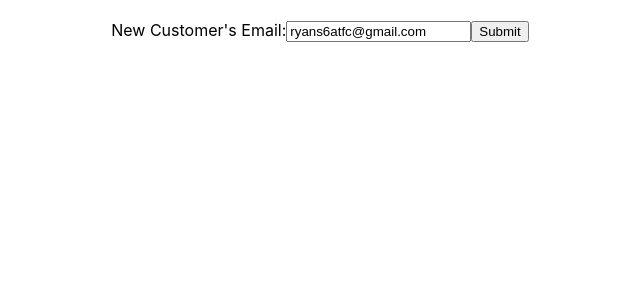
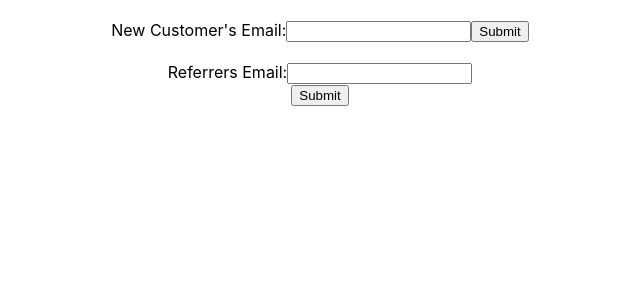
Before and after one commit to RyanS9607/customer-referral-application, a React (Create React App) app: page / in a window 1280 px wide. Shown: the top 300 px of the page, without its empty margins (320-960 px from the left). Built offline with nearby package versions, Linux system fonts and the light colour scheme.

Commit message:
CRAF-3-Frontend-set-up-for-/verifyCustomer/Referral-endpoint

```diff
--- a/src/ components/ReferAFriend.jsx
+++ b/src/ components/ReferAFriend.jsx
@@ -4,7 +4,7 @@ import axios from 'axios';
 function ReferAFriend() {
     //Due to restrictions in AWS, this Boolean field must be manually set. However, for a live system, this field would ideally use the email of the logged-in user as the state.
   const [referrersEmail] = useState('ryan.e.sutcliffe@gmail.com');
-  const [newCustomerEmail, setNewCustomerEmail] = useState('ryans6atfc@gmail.com');
+  const [newCustomerEmail, setNewCustomerEmail] = useState('');
 
 
   const handleSubmit = async (e) => {
--- a/src/ components/ValidateReferral.jsx
+++ b/src/ components/ValidateReferral.jsx
@@ -1,10 +1,55 @@
+import React, { useState } from 'react';
+import axios from 'axios';
+
 function ValidateReferral() {
-    return (
-        <form>
 
+  const [referrersEmail, setRerrersEmail] = useState('');
+
+  //Due to restrictions in AWS, this Boolean field must be manually set. However, for a live system, this field would ideally use the email of the logged-in user as the state.
+  const [newCustomerEmail] = useState('ryans6atfc@gmail.com');
+
+  // Function to handle form submission
+  const handleSubmit = async (e) => {
+    e.preventDefault();
+
+    try {
+      const response = await axios({
+        method: 'POST',
+        url: `${process.env.REACT_APP_AWS_VALIDATE_ENDPOINT}`,
+        headers: {
+          'Content-Type': 'application/json',
+        },
+
+        data: {
+          referrers_email: referrersEmail,
+          new_customer_email: newCustomerEmail,
+        },
+      });
+
+      console.log('Response:', response.data);
+
+    } catch (error) {
+      console.error('Error:', error);
+    }
+  };
+
+  return (
+    <form onSubmit={handleSubmit}>
+
+      <br />
+      <label>
+      Referrers Email:
+        <input
+          type="email"
+          value={referrersEmail}
+          onChange={(e) => setRerrersEmail(e.target.value)}
+          required
+        />
+      </label>
+      <br />
+      <button type="submit">Submit</button>
     </form>
-
-     );
+  );
 }
 
 export default ValidateReferral;
```
